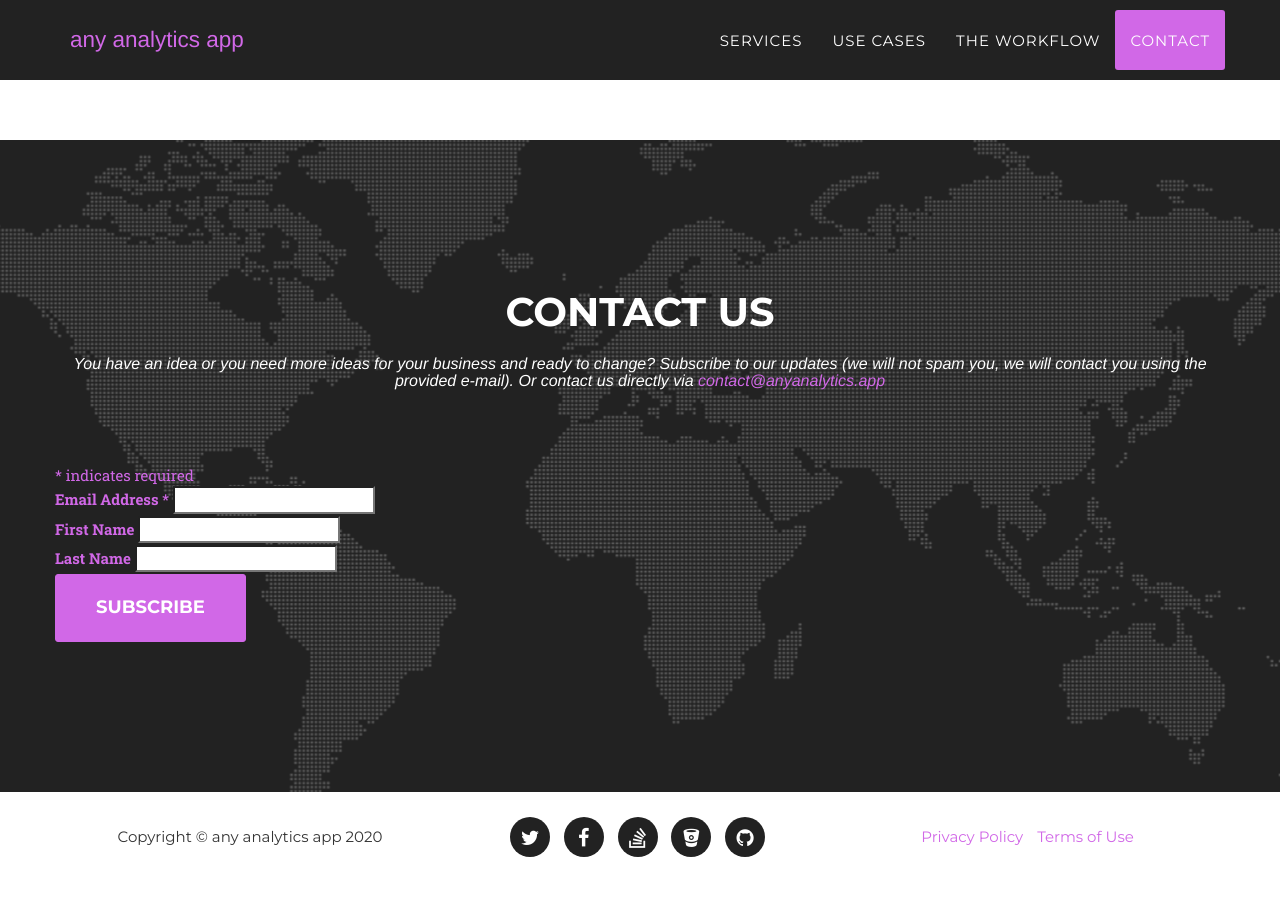
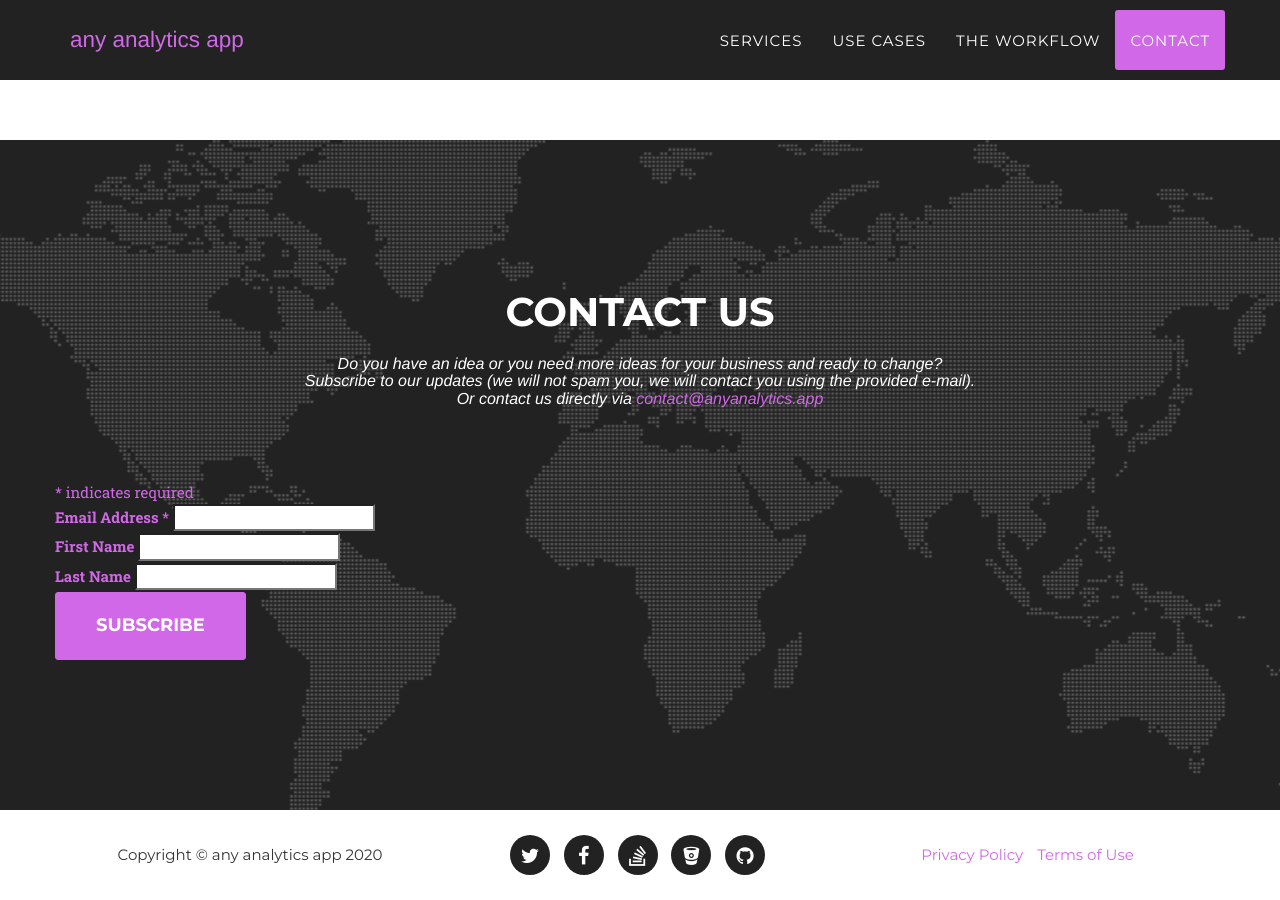
Before and after one commit to anyanalyticsapp/landing, a Jekyll site: the page built from index.html, in a window 1280 px wide and 900 px high, scrolled down 5290 px. Built offline with Jekyll 4.4.1, drawn with Linux system fonts in a browser that asks for light colours; some web fonts are replaced; comment, search, counter and statistics services are not loaded.

Commit message:
modfiy contact page

```diff
--- a/_includes/contact.html
+++ b/_includes/contact.html
@@ -3,9 +3,9 @@
             <div class="row">
                 <div class="col-lg-12 text-center">
                     <h2 class="section-heading">Contact Us</h2>
-                    <h3 class="section-subheading text-bright">You have an idea or you need more ideas for your business and ready to change?
-                        Subscribe to our updates (we will not spam you, we will contact you using the provided e-mail).
-                        Or contact us directly via <a href="mailto:contact@anyanalytics.app?Subject=I%20am%20ready%20to%20change" target="_top">contact@anyanalytics.app</a> </h3>
+                    <h3 class="section-subheading text-bright">Do you have an idea or you need more ideas for your business and ready to change?
+                        <br> Subscribe to our updates (we will not spam you, we will contact you using the provided e-mail).
+                        <br> Or contact us directly via <a href="mailto:contact@anyanalytics.app?Subject=I%20am%20ready%20to%20change" target="_top">contact@anyanalytics.app</a> </h3>
                 </div>
             </div>
             <div class="row">
```
